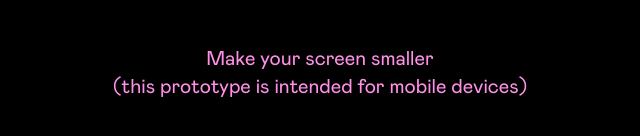
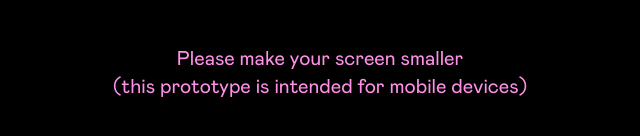
Before and after one commit to alexhollender/gumroad-prototype, a Next.js app: page / in a window 1280 px wide. Shown: the part 384-520 px from the top of the page, without its empty margins (320-960 px from the left). Built offline with nearby package versions, Linux system fonts and the light colour scheme.

Commit message:
update screen width notice text

```diff
--- a/src/components/ScreenWidthNotice.tsx
+++ b/src/components/ScreenWidthNotice.tsx
@@ -6,7 +6,7 @@ const ScreenWidthNotice = () => {
     <div className="w-screen h-screen flex flex-col justify-center items-center gap-y-10 bg-black">
       <Image src={logo} alt="Gumroad logo" />
       <h1 className="text-xl pb-3 text-brand text-center px-10">
-        Make your screen smaller
+        Please make your screen smaller
         <br />
         (this prototype is intended for mobile devices)
       </h1>
```
